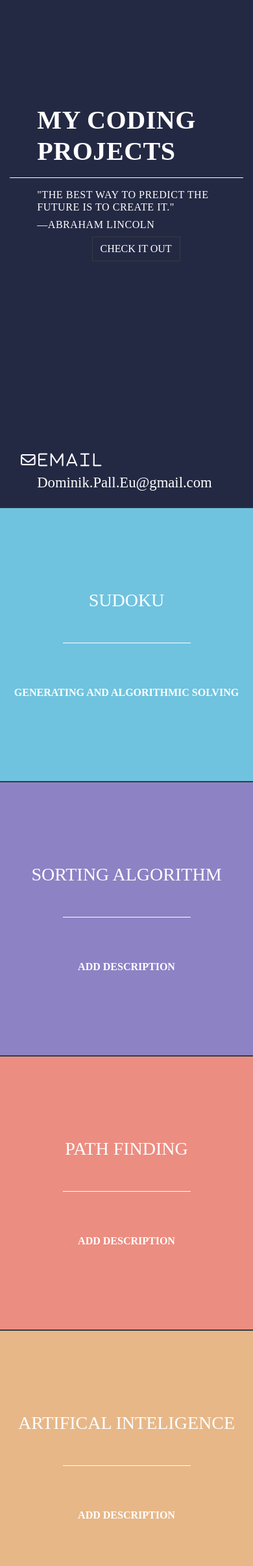
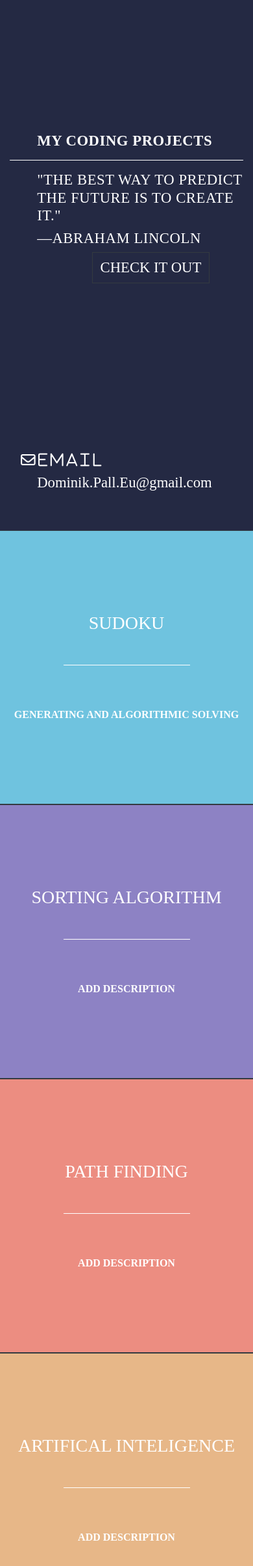
Before and after one commit to DominikPall/dominikpall.github.io, a PHP site: page / in a window 390 px wide. Shown: the part 50-2460 px from the top of the page at 65% size. Run offline with PHP 8.4, Linux system fonts and the light colour scheme; some libraries are stand-ins or nearby versions.

Commit message:
update 0.3

```diff
--- a/index.css
+++ b/index.css
@@ -12,29 +12,32 @@
 }
 #title h1,#title h6,.check {
     color: white;
-    margin-left: 20%;
+    margin-left: 20vw;
 }
 
 #title hr {
-    width: 50%;
-    margin-left:20%;
+    width: 50vw;
+    margin-left:20vw;
 }
 
 .buttongrp hr {
-    width: 50%
+    width: 50vw;
 }
 
 #title h1 {
-    margin-top: 20%;
+    margin-top: 20vw;
+    margin-bottom: 2vw;
 }
 
 #title .check {
-    margin-bottom: 45vh;
-    margin-left: 40%;
+    margin-bottom: 20vw;
+    margin-left: 40vw;
 }
+
 #middle {
     overflow: hidden;
 }
+
 .no-padding{
     padding: 0%!important;
 }
@@ -69,9 +72,28 @@ footer{
     bottom:0;
 }
 
+@media only screen and (max-width: 1024px) {
+    #title h1 {
+        margin-top: 40vh;
+    }
+    #title hr {
+        width: 60%;
+        margin-left: 7%;
+    }
+    #title h1,#title h6,.check {
+        font-size: 30px;
+        margin-left: 5vh;
+    }
+
+    #title .check {
+        margin-bottom: 45vh;
+        margin-left: 35vw;
+    }
+}
+
 @media only screen and (max-width: 600px) {
     #title h1 {
-        margin-top: 25vh;
+        margin-top: 30vh;
     }
     #title hr {
         width: 100%;
@@ -79,6 +101,7 @@ footer{
     }
     #title h1,#title h6,.check {
         margin-left: 5vh;
+        font-size: 17pt;
     }
 
     #title .check {
--- a/sudoku.html
+++ b/sudoku.html
@@ -50,7 +50,7 @@
                 </p>
             </div>
             <div class="col-sm-12 text-center">
-                    <a href="index.html#middle" role ="button" class="btn btn-outline-dark playButton" > <h3>PLAY</h3> </a>
+                    <a href="" role ="button" class="btn btn-outline-dark playButton" > <h3>PLAY</h3> </a>
             </div>
         </div>
     </body>
```
